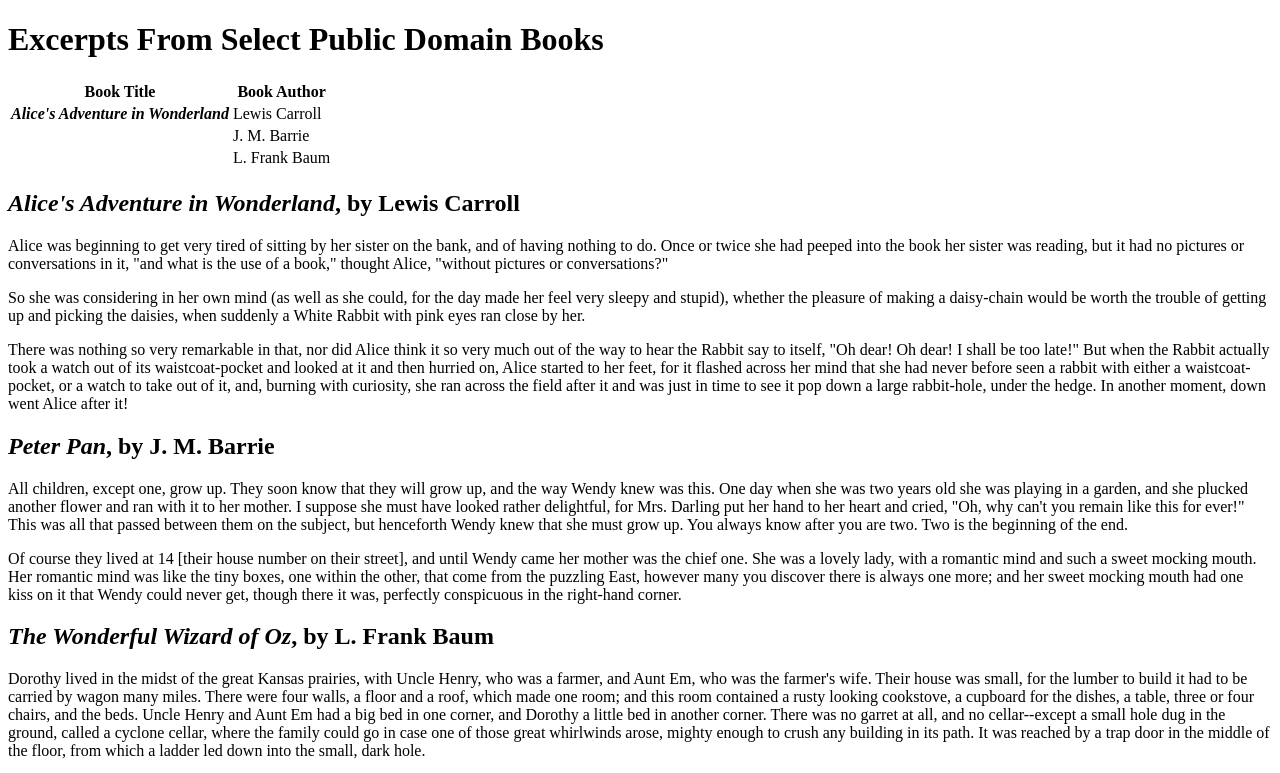
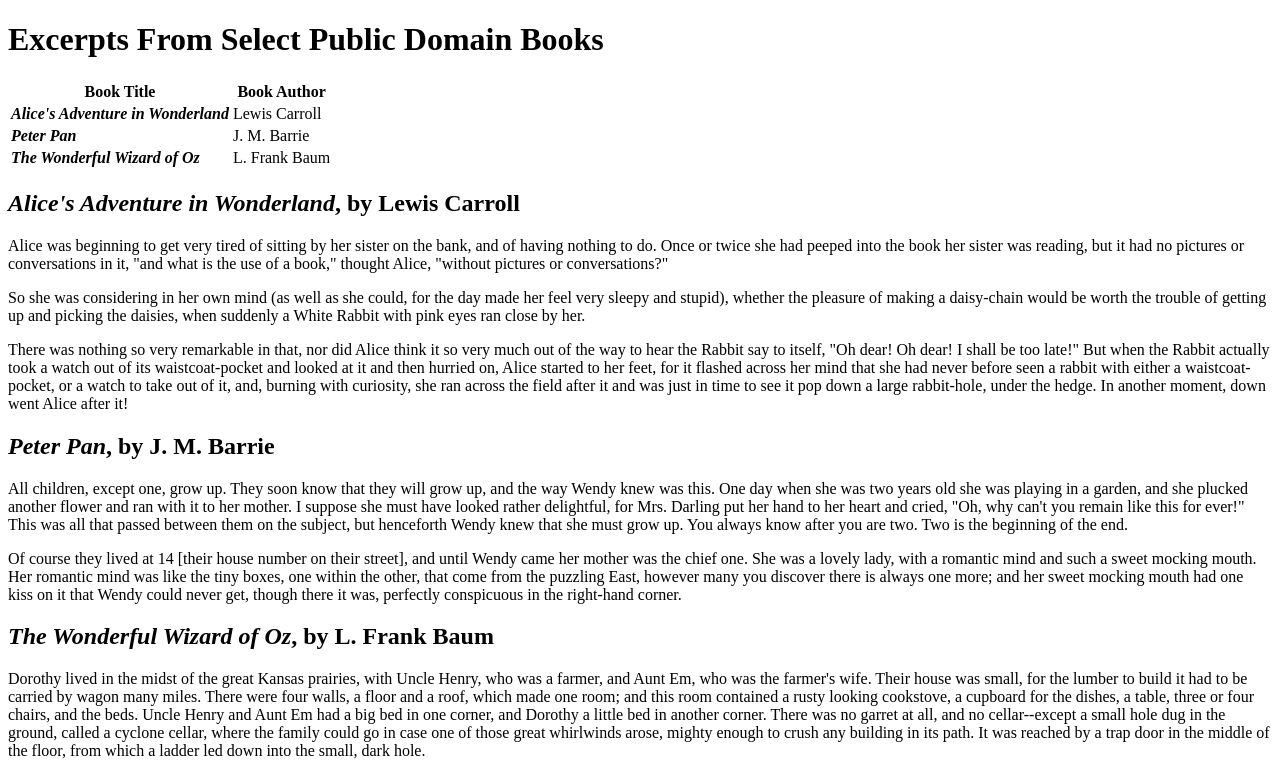
Before and after one commit to SaverLINK48/lab3, a plain HTML site: page index.html in a window 1280 px wide. Shown: the top 773 px of the page. Drawn offline with Linux system fonts and the light colour scheme.

Commit message:
Corrected error on second and third title.

```diff
--- a/index.html
+++ b/index.html
@@ -22,11 +22,11 @@
 		  <td>Lewis Carroll</td>
 		</tr>
 		<tr>
-		  <td><strong><em></Peter Pan</em></strong></td>
+		  <td><strong><em>Peter Pan</em></strong></td>
 		  <td>J. M. Barrie</td>
 		</tr>
 		<tr>
-		  <td><strong><em></The Wonderful Wizard of Oz</em></strong></td>
+		  <td><strong><em>The Wonderful Wizard of Oz</em></strong></td>
 		  <td>L. Frank Baum</td>
 		</tr>
       </table>
```
